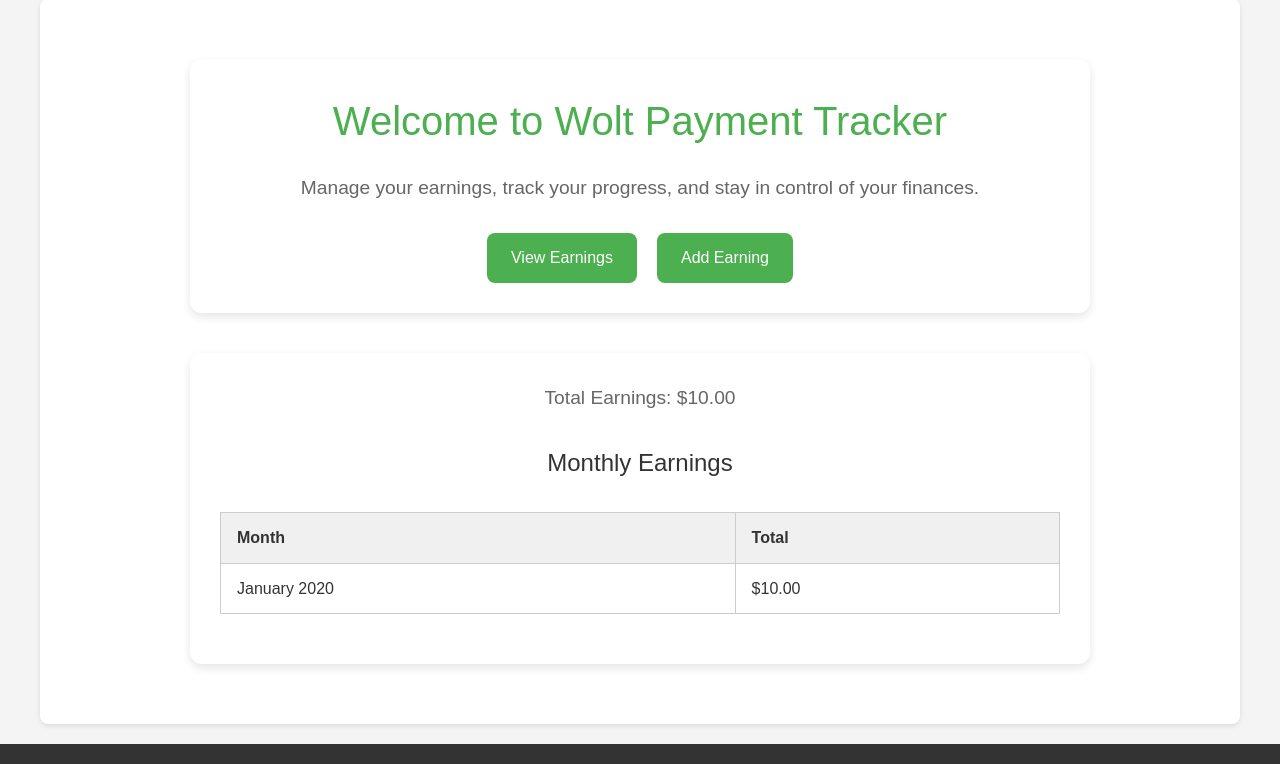
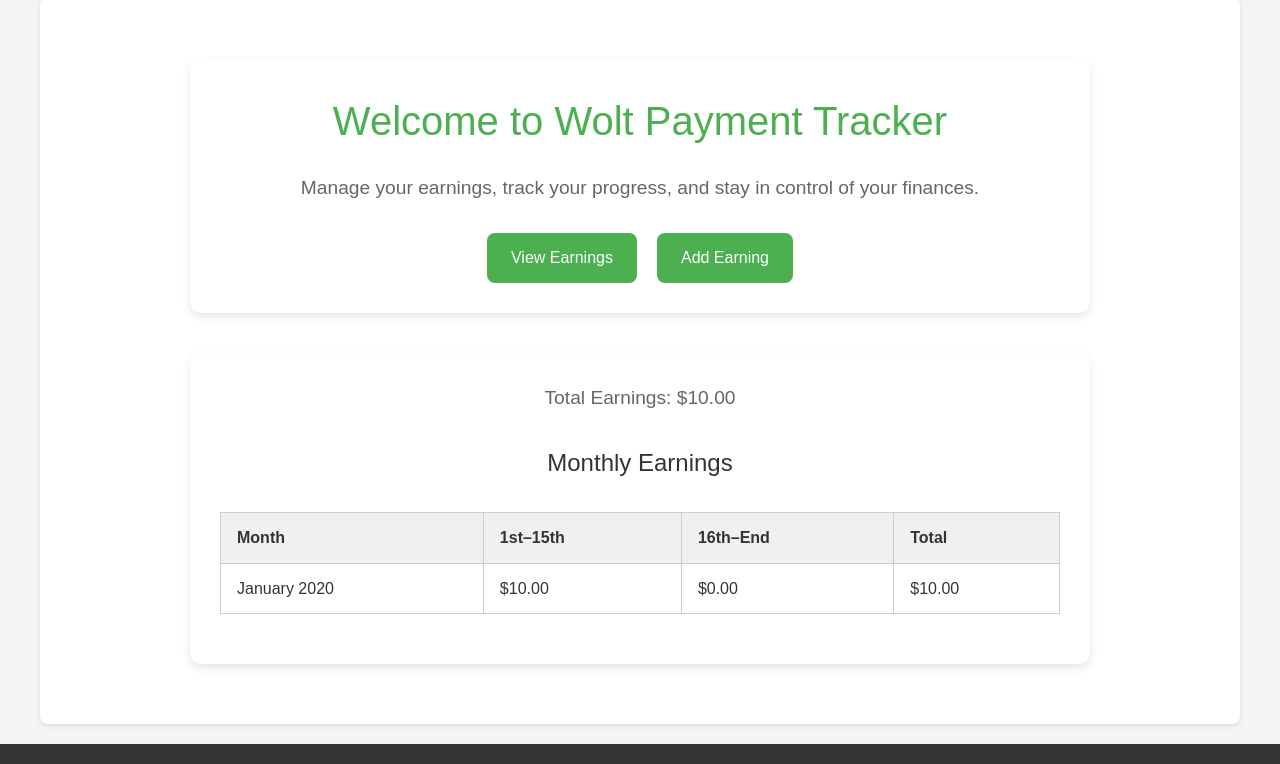
Before and after one commit to ShalikaHiranthi/incomeTrack, a Django app: page / in a window 1280 px wide. Shown: the part 105-869 px from the top of the page. Run offline with Django 5.2, Linux system fonts and the light colour scheme; a user stored in the database is signed in; tables that the repository leaves empty hold one stand-in row (values such as "Sample post").

Commit message:
by 2 weeks

```diff
--- a/projwolt/views.py
+++ b/projwolt/views.py
@@ -1,7 +1,8 @@
 from django.shortcuts import render
 from django.db.models import Sum
 from django.db.models.functions import TruncMonth
-from earnings.models import Earning  # adjust as needed
+from earnings.models import Earning
+from collections import defaultdict
 
 def home(request):
     user = request.user
@@ -19,6 +20,24 @@
             .annotate(total=Sum('amount'))
             .order_by('month')
         )
+
+        earnings_by_half_month = defaultdict(lambda: {"start": 0, "end": 0})
+
+        if user.is_authenticated:
+            earnings = Earning.objects.filter(user=user)
+
+            for earning in earnings:
+                month_key = earning.date.strftime("%Y-%m")
+                if earning.date.day <= 15:
+                    earnings_by_half_month[month_key]["start"] += earning.amount
+                else:
+                    earnings_by_half_month[month_key]["end"] += earning.amount
+
+        # Convert to list of dicts sorted by month
+        sorted_earnings = sorted(
+            [{"month": k, **v} for k, v in earnings_by_half_month.items()],
+            key=lambda x: x["month"]
+        )
     else:
         total_earnings = 0
         monthly_earnings = []
@@ -26,4 +45,5 @@
     return render(request, 'home.html', {
         'total_earnings': total_earnings,
         'monthly_earnings': monthly_earnings,
+        'half_month_earnings': sorted_earnings
     })
--- a/templates/home.html
+++ b/templates/home.html
@@ -21,6 +21,8 @@
       <thead>
         <tr>
           <th>Month</th>
+          <th>1st–15th</th>
+          <th>16th–End</th>
           <th>Total</th>
         </tr>
       </thead>
@@ -28,6 +30,10 @@
         {% for item in monthly_earnings %}
           <tr>
             <td>{{ item.month|date:"F Y" }}</td>
+          {% for entry in half_month_earnings %}
+            <td>${{ entry.start|floatformat:2 }}</td>
+            <td>${{ entry.end|floatformat:2 }}</td>
+          {% endfor %}
             <td>${{ item.total|floatformat:2 }}</td>
           </tr>
         {% empty %}
@@ -35,6 +41,7 @@
             <td colspan="2">No earnings recorded yet.</td>
           </tr>
         {% endfor %}
+
       </tbody>
     </table>
   </div>
```
